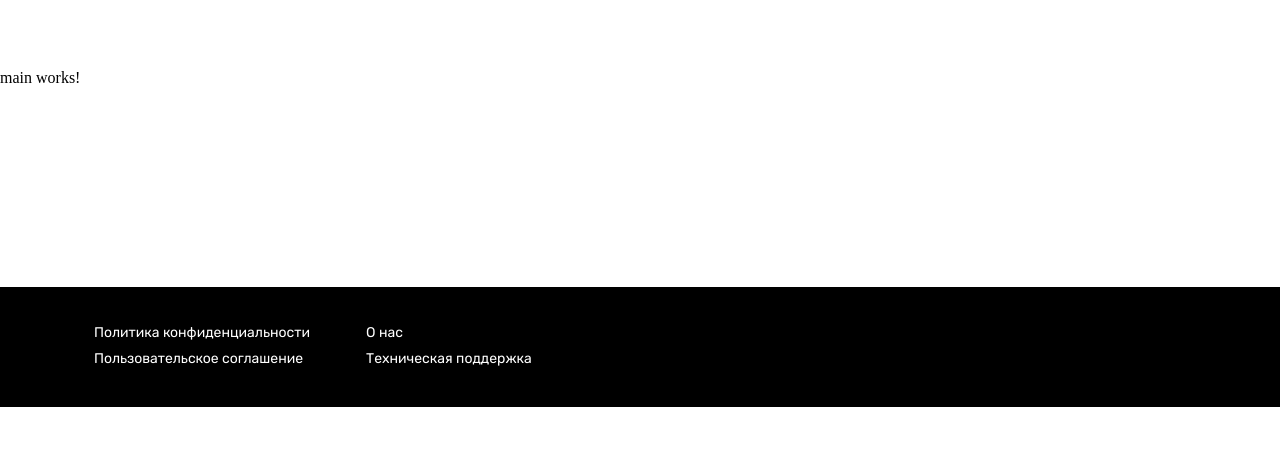
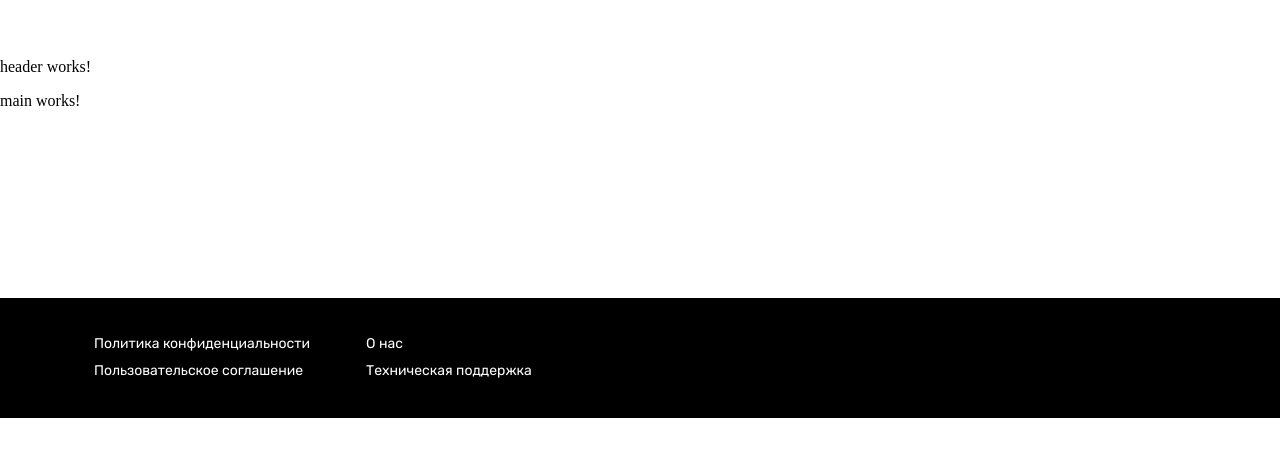
Before and after one commit to asphodel6/StudyUpAngular, an Angular app: page /user in a window 1280 px wide. Shown: the part 130-586 px from the top of the page. Built offline with nearby package versions, Linux system fonts and the light colour scheme.

Commit message:
Added user main

```diff
--- /dev/null
+++ b/src/app/components/children/user/components/header/header.component.html
@@ -0,0 +1 @@
+<p>header works!</p>
--- /dev/null
+++ b/src/app/components/children/user/components/header/header.component.ts
@@ -0,0 +1,11 @@
+import { ChangeDetectionStrategy, Component } from '@angular/core';
+
+@Component({
+  selector: 'user-header',
+  templateUrl: './header.component.html',
+  styleUrls: ['./header.component.scss'],
+  changeDetection: ChangeDetectionStrategy.OnPush
+})
+export class HeaderComponent {
+
+}
--- a/src/app/components/children/user/pages/main/main.component.html
+++ b/src/app/components/children/user/pages/main/main.component.html
@@ -1 +1,2 @@
+<user-header></user-header>
 <p>main works!</p>
--- a/src/app/components/children/user/user.module.ts
+++ b/src/app/components/children/user/user.module.ts
@@ -3,11 +3,13 @@ import { CommonModule } from '@angular/common';
 
 import { UserRoutingModule } from './user-routing.module';
 import { MainComponent } from './pages/main/main.component';
+import { HeaderComponent } from './components/header/header.component';
 
 
 @NgModule({
   declarations: [
-    MainComponent
+    MainComponent,
+    HeaderComponent
   ],
   imports: [
     CommonModule,
```
Also changed, not shown: src/app/components/children/user/components/header/header.component.scss (added), 1 other file (tests, documents, lock files or other folders).
